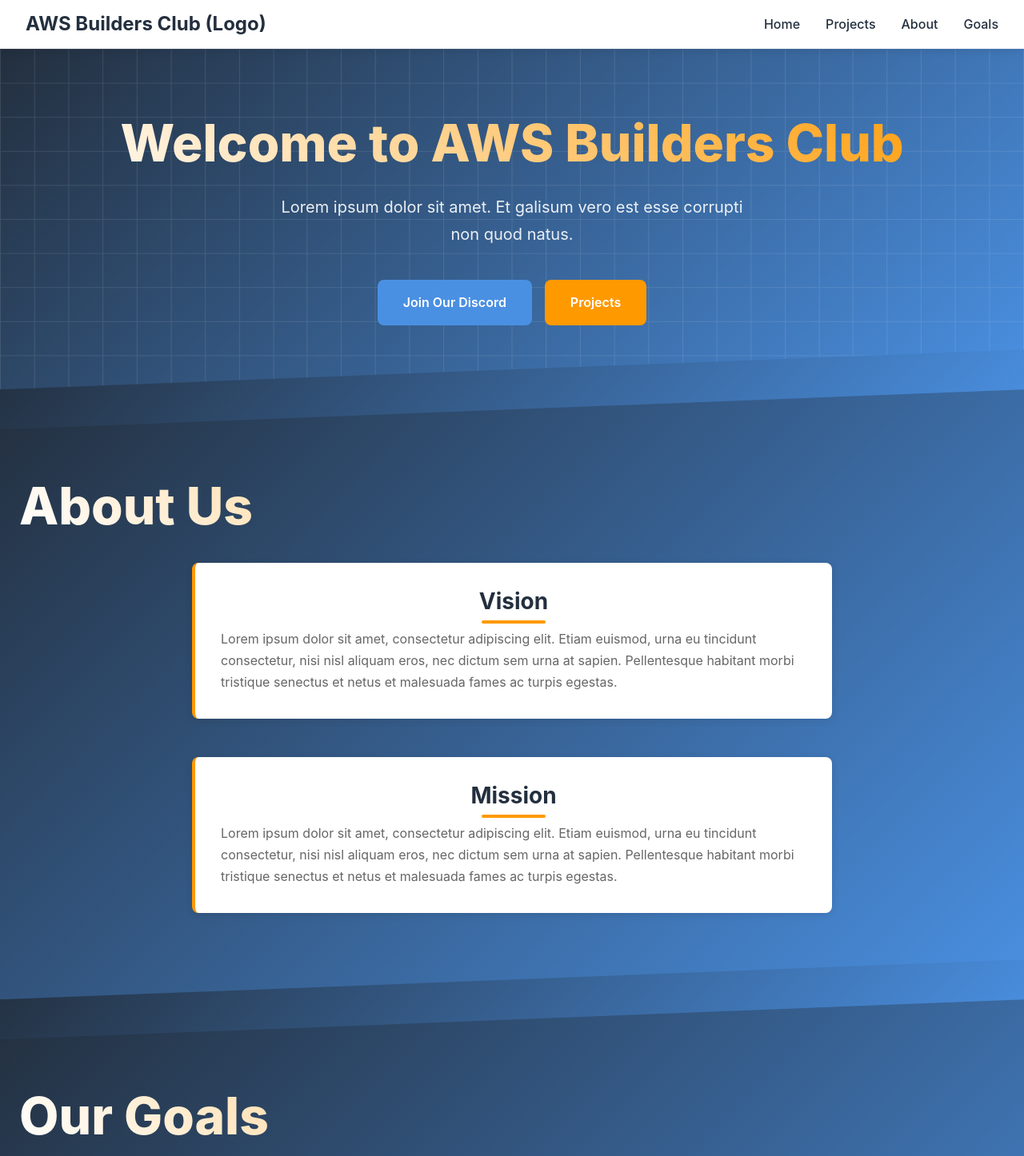
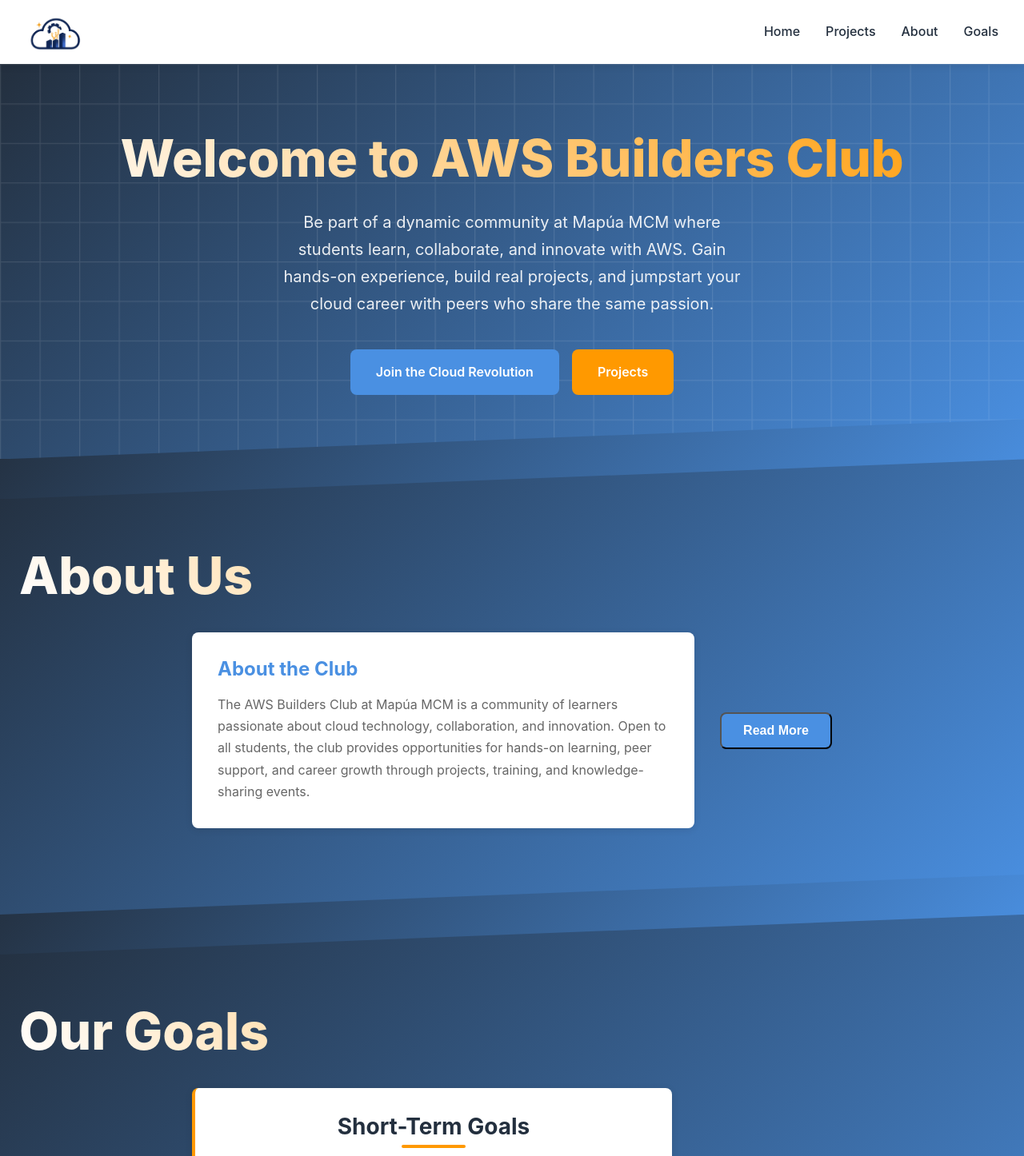
Before and after one commit to zeus2318/AWS-Builder-Club, a React (Create React App) app: page / in a window 1280 px wide. Shown: the top 1446 px of the page at 80% size. Built offline with nearby package versions, Linux system fonts and the light colour scheme.

Commit message:
added logo

```diff
--- a/src/App.js
+++ b/src/App.js
@@ -6,6 +6,7 @@
   const homeRef = useRef(null);
 
   const [showModal, setShowModal] = React.useState(false);
+  const [showAboutModal, setShowAboutModal] = React.useState(false); // NEW
 
   const githubRepos = [
     {
@@ -57,12 +58,19 @@
   };
 
   const closeModal = () => setShowModal(false);
+  const openAboutModal = () => setShowAboutModal(true); // NEW
+  const closeAboutModal = () => setShowAboutModal(false); // NEW
 
   return (
     <div className="app-bg app-text app-font min-height flex-col">
       {/* navigation */}
       <nav className="navbar">
-        <h1 className="navbar-title">AWS Builders Club (Logo)</h1>
+        <img
+          src={require("./images/aws-builder-logo.png")}
+          alt="AWS Builders Club Logo"
+          className="navbar-logo"
+          style={{ height: '48px' }}
+        />
         <ul className="navbar-links">
           <li>
             <a href="#home" className="navbar-link" onClick={handleAboutClick2}>
@@ -91,7 +99,7 @@
       <section id="home" className="hero-section" ref={homeRef}>
         <h2 className="hero-title">Welcome to AWS Builders Club</h2>
         <p className="hero-desc">
-          Lorem ipsum dolor sit amet. Et galisum vero est esse corrupti non quod natus.
+          Be part of a dynamic community at Mapúa MCM where students learn, collaborate, and innovate with AWS. Gain hands-on experience, build real projects, and jumpstart your cloud career with peers who share the same passion.
         </p>
         <div className="hero-buttons">
           <a
@@ -100,7 +108,7 @@
             target="_blank"
             rel="noopener noreferrer"
           >
-            Join Our Discord
+            Join the Cloud Revolution
           </a>
           <a href="/archive" className="hero-btn hero-btn-orange" onClick={handleProjectsClick}>
             Projects
@@ -113,8 +121,35 @@
         <h2 className="hero-title" style={{ marginBottom: '32px' }}>
           About Us
         </h2>
-        <div className="about-content" style={{ maxWidth: '800px', margin: '0 auto' }}>
-          <div className="about-block" style={{ marginBottom: '48px' }}>
+        <div className="about-content" style={{ maxWidth: '800px', margin: '0 auto', display: 'flex', alignItems: 'center', justifyContent: 'space-between' }}>
+          <div className="highlight-card" style={{ flex: 1, marginRight: '32px' }}>
+            <h4 className="highlight-card-title blue">About the Club</h4>
+            <p className="highlight-card-desc">
+              The AWS Builders Club at Mapúa MCM is a community of learners passionate about cloud technology, collaboration, and innovation. Open to all students, the club provides opportunities for hands-on learning, peer support, and career growth through projects, training, and knowledge-sharing events.
+            </p>
+          </div>
+          <div style={{ flexShrink: 0 }}>
+            <button
+              className="hero-btn hero-btn-blue"
+              style={{ minWidth: '140px', padding: '12px 24px', fontSize: '1rem' }}
+              onClick={openAboutModal}
+            >
+              Read More
+            </button>
+          </div>
+        </div>
+      </section>
+
+      {/* readmore-modal */}
+      {showAboutModal && (
+        <div className="modal-overlay" onClick={closeAboutModal}>
+          <div className="modal-content" onClick={e => e.stopPropagation()}>
+            <div className="modal-header">
+              <h2 className="modal-title">About Us</h2>
+              <button className="modal-close" onClick={closeAboutModal}>×</button>
+            </div>
+            <div style={{ padding: '16px 0' }}>
+              <div style={{ marginBottom: '32px' }}>
                 <h3 className="highlights-title" style={{ marginBottom: '16px' }}>
                   Vision
                 </h3>
@@ -122,7 +157,7 @@
                   Lorem ipsum dolor sit amet, consectetur adipiscing elit. Etiam euismod, urna eu tincidunt consectetur, nisi nisl aliquam eros, nec dictum sem urna at sapien. Pellentesque habitant morbi tristique senectus et netus et malesuada fames ac turpis egestas.
                 </p>
               </div>
-          <div className="about-block">
+              <div>
                 <h3 className="highlights-title" style={{ marginBottom: '16px' }}>
                   Mission
                 </h3>
@@ -131,7 +166,9 @@
                 </p>
               </div>
             </div>
-      </section>
+          </div>
+        </div>
+      )}
 
       {/* goals-sect */}
       <section id="goals" className="about-section">
```
Also changed, not shown: src/images/aws-builder-logo.png (added). Lines whose indentation alone changed are shown as unchanged.
